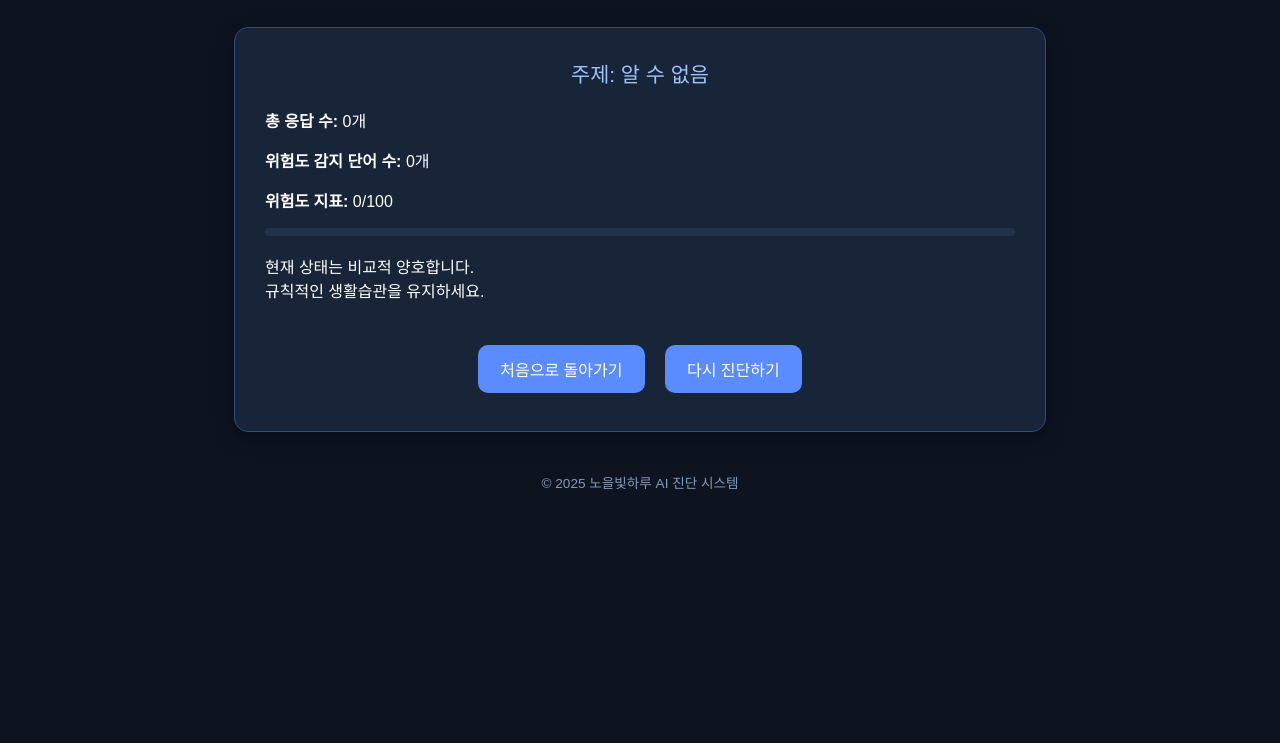
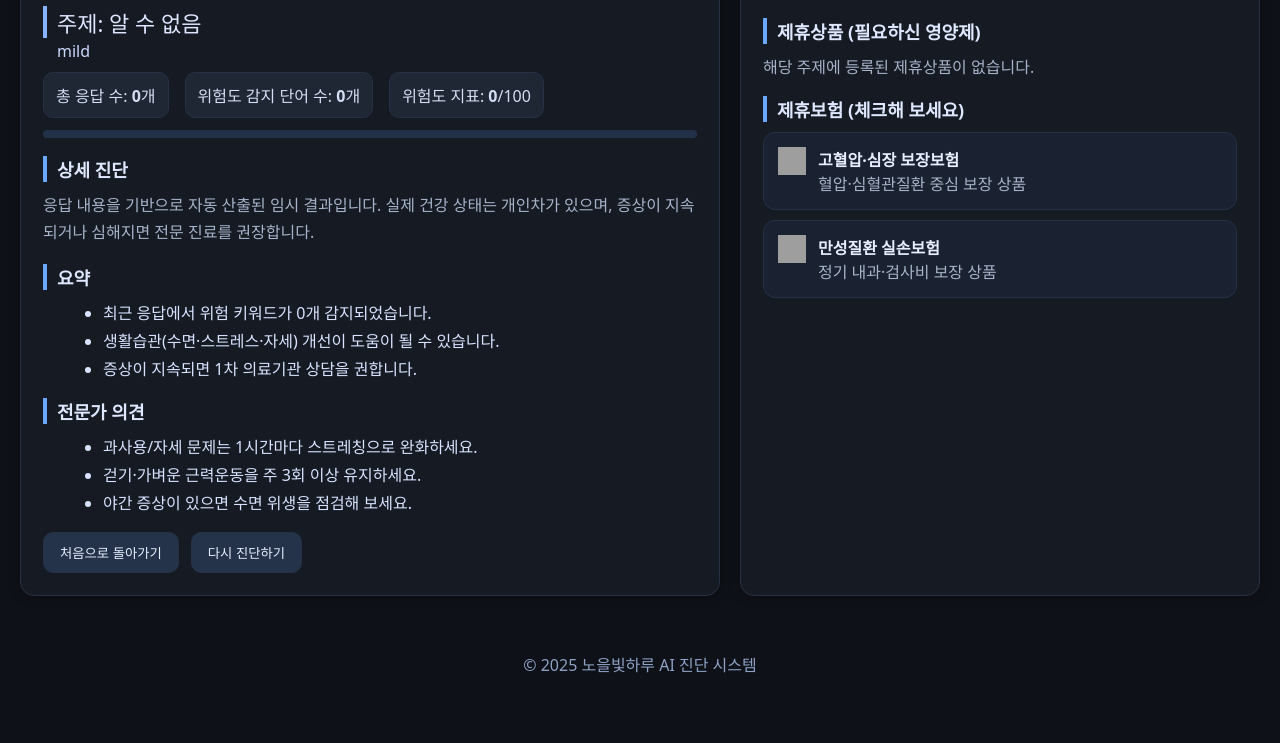
Before and after one commit to choihyunmin73-spec/noeulbit-bot, a website: page result.html in a window 1280 px wide. Shown: the part 97-840 px from the top of the page. After the commit the page ends 800 px from the top, so only its background shows below. Drawn offline with Linux system fonts and the light colour scheme; grey boxes are pictures that could not be loaded.

Commit message:
Update result.html

```diff
--- a/result.html
+++ b/result.html
@@ -1,183 +1,216 @@
 <!DOCTYPE html>
 <html lang="ko">
 <head>
-  <meta charset="UTF-8">
-  <meta name="viewport" content="width=device-width, initial-scale=1.0">
-  <title>AI 진단 결과</title>
+<meta charset="UTF-8" />
+<meta name="viewport" content="width=device-width, initial-scale=1.0"/>
+<title>노을빛하루 AI 진단 결과</title>
 <style>
-    body {
-      font-family: "Pretendard", "Noto Sans KR", sans-serif;
-      background-color: #0d1420;
-      color: #fff;
-      margin: 0;
-      padding: 0;
-      text-align: center;
-      min-height: 100vh;
+  :root{
+    --bg:#0e1117;--card:#151a23;--ink:#e8eeff;--muted:#a7b3c9;
+    --key:#6ba7ff;--key2:#87b3ff;--line:#263145;--chip:#1f2634;
   }
-
-    h1 {
-      color: #6ba7ff;
-      margin-top: 40px;
-      font-size: 1.9em;
-    }
-
-    .box {
-      background: #182539;
-      border-radius: 14px;
-      border: 1px solid #294e80;
-      width: 85%;
-      max-width: 750px;
-      margin: 40px auto;
-      padding: 30px;
-      box-shadow: 0 6px 18px rgba(0,0,0,0.35);
-      text-align: left;
-    }
-
-    .topic {
-      color: #9fc3ff;
-      font-size: 1.3em;
-      text-align: center;
-      margin-bottom: 20px;
-    }
-
-    .bar {
-      height: 8px;
-      background: #22324b;
-      border-radius: 4px;
-      overflow: hidden;
-      margin-top: 6px;
-      margin-bottom: 18px;
-    }
-    .bar span {
-      display: block;
-      height: 100%;
-      background: linear-gradient(90deg, #5b8cff, #6fe1ff);
-      width: 0%;
-      transition: width 0.8s ease;
-    }
-
-    .btns {
-      text-align: center;
-      margin-top: 35px;
-    }
-
-    button {
-      background: #5b8cff;
-      color: white;
-      border: none;
-      border-radius: 10px;
-      padding: 12px 22px;
-      margin: 8px;
-      font-size: 1em;
-      cursor: pointer;
-      transition: 0.2s;
-    }
-
-    button:hover {
-      background: #6fa8ff;
-      transform: translateY(-2px);
-    }
-
-    footer {
-      color: #7f9bbd;
-      font-size: 0.85em;
-      margin-bottom: 25px;
-    }
-
-    .product {
-      background: #1c2d46;
-      border: 1px solid #315d93;
-      border-radius: 10px;
-      padding: 15px;
-      display: flex;
-      align-items: center;
-      gap: 12px;
-      margin-top: 15px;
-    }
-
-    .product img {
-      width: 42px;
-      height: 42px;
-      border-radius: 8px;
-    }
-
-    .product a {
-      color: #9fc3ff;
-      text-decoration: none;
-      font-weight: 500;
-    }
-
-    .product a:hover {
-      text-decoration: underline;
-    }
+  *{box-sizing:border-box}
+  body{margin:0;background:var(--bg);color:var(--ink);font-family:'Pretendard','Noto Sans KR',system-ui,-apple-system,Segoe UI,sans-serif}
+  h1{margin:28px 0 6px;text-align:center;color:#bcd4ff;font-size:28px}
+  .wrap{display:flex;gap:20px;flex-wrap:wrap;justify-content:center;padding:0 20px 34px}
+  .col{background:var(--card);border:1px solid var(--line);border-radius:14px;box-shadow:0 0 12px rgba(0,0,0,.35);padding:22px}
+  .left{flex:1;min-width:420px;max-width:900px}
+  .right{flex:1;min-width:360px;max-width:520px}
+  h2.section{margin:18px 0 10px;color:#dfe8ff;font-size:18px;border-left:4px solid var(--key);padding-left:10px}
+  .topic{font-size:22px;color:#dfe6ff;margin:6px 0 2px;border-left:4px solid var(--key2);padding-left:10px}
+  .level{color:#cdd8ff;margin:0 0 8px 14px}
+  .meter{height:8px;background:#223048;border-radius:5px;overflow:hidden;margin:8px 0 10px}
+  .meter>span{display:block;height:100%;background:linear-gradient(90deg,var(--key),#4e8bff);width:0;transition:width .8s}
+  .kv{display:flex;gap:16px;flex-wrap:wrap;margin:10px 0 12px}
+  .kv>div{background:var(--chip);border:1px solid var(--line);border-radius:10px;padding:10px 12px;color:#d4def3}
+  p{color:#d7deef;line-height:1.7;margin:6px 0 12px}
+  ul{margin:6px 0 10px 20px;color:#d9e3ff}
+  li{margin:4px 0}
+  .muted{color:var(--muted)}
+  .aff{display:flex;gap:12px;align-items:flex-start;background:#1a2130;border:1px solid var(--line);border-radius:12px;padding:14px;margin:10px 0;cursor:pointer;transition:.2s}
+  .aff:hover{transform:translateY(-2px);background:#1e2740}
+  .aff img{width:28px;height:28px}
+  .aff .name{font-weight:700}
+  .btns{display:flex;gap:12px;margin-top:18px}
+  .btn{background:#24324a;border:1px solid var(--line);color:#e7f0ff;padding:10px 16px;border-radius:10px;cursor:pointer}
+  .btn:hover{background:#2b3b59}
+  footer{color:#8ea1c6;text-align:center;margin:22px 0}
+  @media (max-width:800px){.right{min-width:100%}}
 </style>
 </head>
 <body>
-  <h1>AI 진단 결과</h1>
+  <h1>노을빛하루 AI 진단 결과</h1>
 
-  <div class="box">
-    <div class="topic" id="topic">주제: -</div>
+  <div class="wrap">
+    <!-- LEFT -->
+    <section class="col left">
+      <div class="topic" id="topic">주제</div>
+      <div class="level" id="level">mild</div>
 
-    <p id="summary"></p>
+      <div class="kv">
+        <div>총 응답 수: <strong id="ansCount">0</strong>개</div>
+        <div>위험도 감지 단어 수: <strong id="riskHits">0</strong>개</div>
+        <div>위험도 지표: <strong id="riskNum">0</strong>/100</div>
+      </div>
 
-    <p><b>총 응답 수:</b> <span id="count">0</span>개</p>
-    <p><b>위험도 감지 단어 수:</b> <span id="riskCount">0</span>개</p>
+      <div class="meter"><span id="riskBar"></span></div>
 
-    <p><b>위험도 지표:</b> <span id="risk">0</span>/100</p>
-    <div class="bar"><span id="riskBar"></span></div>
+      <h2 class="section">상세 진단</h2>
+      <p id="detail" class="muted">불러오는 중…</p>
 
-    <div id="message"></div>
+      <h2 class="section">요약</h2>
+      <ul id="summary"><li class="muted">요약 데이터 없음</li></ul>
 
-    <div id="product"></div>
+      <h2 class="section">전문가 의견</h2>
+      <ul id="opinion"><li class="muted">전문가 의견 데이터 없음</li></ul>
 
       <div class="btns">
-      <button onclick="goHome()">처음으로 돌아가기</button>
-      <button onclick="retry()">다시 진단하기</button>
+        <button class="btn" onclick="location.href='index.html'">처음으로 돌아가기</button>
+        <button class="btn" onclick="location.href='question.html?topic='+encodeURIComponent(state.topic||'')">다시 진단하기</button>
       </div>
+    </section>
+
+    <!-- RIGHT -->
+    <aside class="col right">
+      <h2 class="section">제휴상품 (필요하신 영양제)</h2>
+      <div id="supps"></div>
+
+      <h2 class="section">제휴보험 (체크해 보세요)</h2>
+      <div id="ins"></div>
+    </aside>
   </div>
 
   <footer>© 2025 노을빛하루 AI 진단 시스템</footer>
 
 <script>
-    const data = JSON.parse(localStorage.getItem("aiResult") || "{}");
+const state = {};
+const $ = id => document.getElementById(id);
 
-    document.getElementById("topic").innerText = `주제: ${data.topic || "알 수 없음"}`;
-    document.getElementById("count").innerText = data.totalAnswers ?? 0;
-    document.getElementById("riskCount").innerText = data.riskCount ?? 0;
+// 1) 데이터 소스: aiResult(있으면 그대로), 없으면 aiTopic+aiAnswers로 간단 분석
+(function bootstrap(){
+  const fromEngine = safeParse(localStorage.getItem('aiResult'));
+  if (fromEngine && typeof fromEngine === 'object') {
+    fill(fromEngine);
+    return;
+  }
+  // fallback: question.html → localStorage
+  const topic = localStorage.getItem('aiTopic') || '알 수 없음';
+  const answers = safeParse(localStorage.getItem('aiAnswers')) || [];
+  const result = simpleAnalyze(topic, answers);
+  fill(result);
+})();
 
-    const risk = data.riskPercent ?? 0;
-    document.getElementById("risk").innerText = risk;
-    document.getElementById("riskBar").style.width = `${risk}%`;
+function safeParse(s){ try{return JSON.parse(s);}catch{return null;} }
 
-    // 메시지 표시
-    document.getElementById("message").innerHTML =
-      data.message || "현재 상태는 비교적 양호합니다.<br>규칙적인 생활습관을 유지하세요.";
+// 2) 간단 분석기 (fallback일 때만 사용)
+function simpleAnalyze(topic, answers){
+  const riskWords = ["심함","매우","심각","숨","통증","저림","어려움","두근","두통","호흡","가슴","수면제","저하","불안","끊김"];
+  let hits = 0;
+  answers.forEach(a => riskWords.forEach(r=>{ if(String(a).includes(r)) hits++; }));
+  const score = Math.min(100, hits*12 + (answers.length?5:0));
+  const level  = score>=70?"severe":score>=40?"moderate":"mild";
 
-    // 제휴상품 표시
-    if (data.product) {
-      const box = document.getElementById("product");
-      box.innerHTML = `
-        <div class="product">
-          <img src="https://cdn.jsdelivr.net/gh/twitter/twemoji/assets/svg/1f48a.svg" alt="product">
-          <div>
-            <b>${data.product.title}</b><br>
-            ${data.product.desc}<br>
-            <a href="${data.product.link}" target="_blank">쿠팡 바로가기</a>
-          </div>
-        </div>
-      `;
+  return {
+    topic,
+    level,
+    answers,
+    riskPercent: score,
+    riskHits: hits,
+    detail: "응답 내용을 기반으로 자동 산출된 임시 결과입니다. 실제 건강 상태는 개인차가 있으며, 증상이 지속되거나 심해지면 전문 진료를 권장합니다.",
+    summary: [
+      "최근 응답에서 위험 키워드가 "+hits+"개 감지되었습니다.",
+      "생활습관(수면·스트레스·자세) 개선이 도움이 될 수 있습니다.",
+      "증상이 지속되면 1차 의료기관 상담을 권합니다."
+    ],
+    opinion: [
+      "과사용/자세 문제는 1시간마다 스트레칭으로 완화하세요.",
+      "걷기·가벼운 근력운동을 주 3회 이상 유지하세요.",
+      "야간 증상이 있으면 수면 위생을 점검해 보세요."
+    ]
+  };
 }
 
-    function goHome() {
-      localStorage.clear();
-      window.location.href = "index.html";
+// 3) 화면 채우기
+function fill(res){
+  state.topic = res.topic || "알 수 없음";
+
+  $("topic").textContent = "주제: " + state.topic;
+  $("level").textContent = res.level || "mild";
+
+  const ansCount = (res.answers && res.answers.length) || Number(localStorage.getItem("aiAnswersLength")) || 0;
+  $("ansCount").textContent = ansCount;
+
+  const riskPct = Number(res.riskPercent ?? 0);
+  $("riskNum").textContent = riskPct;
+  $("riskBar").style.width = riskPct + "%";
+
+  $("riskHits").textContent = Number(res.riskHits ?? 0);
+
+  $("detail").textContent = res.detail || "상세 진단 데이터가 없습니다.";
+
+  const sum = Array.isArray(res.summary) ? res.summary : [];
+  $("summary").innerHTML = sum.length ? sum.map(s=>`<li>${escapeHtml(s)}</li>`).join("") : `<li class="muted">요약 데이터 없음</li>`;
+
+  const adv = Array.isArray(res.opinion) ? res.opinion : (Array.isArray(res.advice)?res.advice:[]);
+  $("opinion").innerHTML = adv.length ? adv.map(s=>`<li>${escapeHtml(s)}</li>`).join("") : `<li class="muted">전문가 의견 데이터 없음</li>`;
+
+  loadAffiliates(state.topic);
+  loadInsurances();
 }
 
-    function retry() {
-      const topic = data.topic ? encodeURIComponent(data.topic) : "";
-      localStorage.removeItem("aiResult");
-      window.location.href = `question.html?topic=${topic}`;
+// 4) 제휴상품 로드 (affiliate.json)
+function loadAffiliates(topic){
+  const box = $("supps"); box.innerHTML = `<div class="muted">불러오는 중…</div>`;
+  fetch("/affiliate.json")
+    .then(r => r.json())
+    .then(map => {
+      const list = map[topic] || [];
+      if(!Array.isArray(list) || list.length===0){
+        box.innerHTML = `<div class="muted">해당 주제에 등록된 제휴상품이 없습니다.</div>`;
+        return;
       }
+      box.innerHTML = "";
+      list.slice(0,4).forEach(item=>{
+        const div = document.createElement("div");
+        div.className = "aff";
+        div.innerHTML = `
+          <img src="https://cdn-icons-png.flaticon.com/512/2965/2965567.png" alt="pill"/>
+          <div>
+            <div class="name">${escapeHtml(item.name||"상품")}</div>
+            <div class="muted">${escapeHtml(item.desc||"")}</div>
+            <div class="muted">쿠팡 바로가기</div>
+          </div>`;
+        div.onclick = ()=> window.open(item.link||item.url,"_blank");
+        box.appendChild(div);
+      });
+    })
+    .catch(()=>{
+      box.innerHTML = `<div class="muted">제휴상품 정보를 불러오지 못했습니다.</div>`;
+    });
+}
+
+// 5) 제휴보험 (고정 2종 표시)
+function loadInsurances(){
+  const box = $("ins"); box.innerHTML = "";
+  [
+    {name:"고혈압·심장 보장보험", desc:"혈압·심혈관질환 중심 보장 상품", url:"#"},
+    {name:"만성질환 실손보험",   desc:"정기 내과·검사비 보장 상품",   url:"#"}
+  ].forEach(i=>{
+    const div = document.createElement("div");
+    div.className = "aff";
+    div.innerHTML = `
+      <img src="https://cdn-icons-png.flaticon.com/512/2965/2965401.png" alt="shield"/>
+      <div>
+        <div class="name">${i.name}</div>
+        <div class="muted">${i.desc}</div>
+      </div>`;
+    div.onclick = ()=>{ if(i.url && i.url !== "#") window.open(i.url,"_blank"); };
+    box.appendChild(div);
+  });
+}
+
+// util
+function escapeHtml(s){return String(s).replace(/[&<>"']/g,m=>({ "&":"&amp;","<":"&lt;",">":"&gt;",'"':"&quot;","'":"&#39;" }[m]))}
 </script>
 </body>
 </html>
```
Lines whose indentation alone changed are shown as unchanged.
